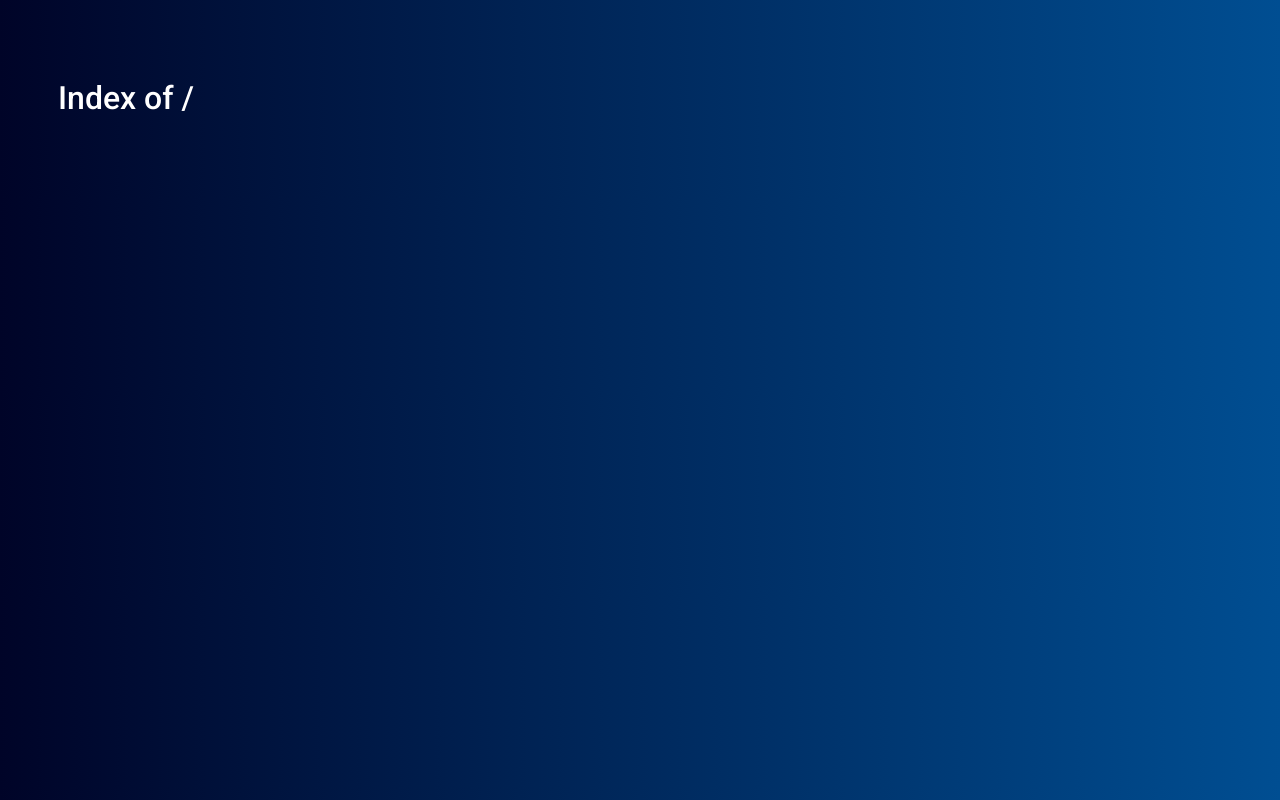
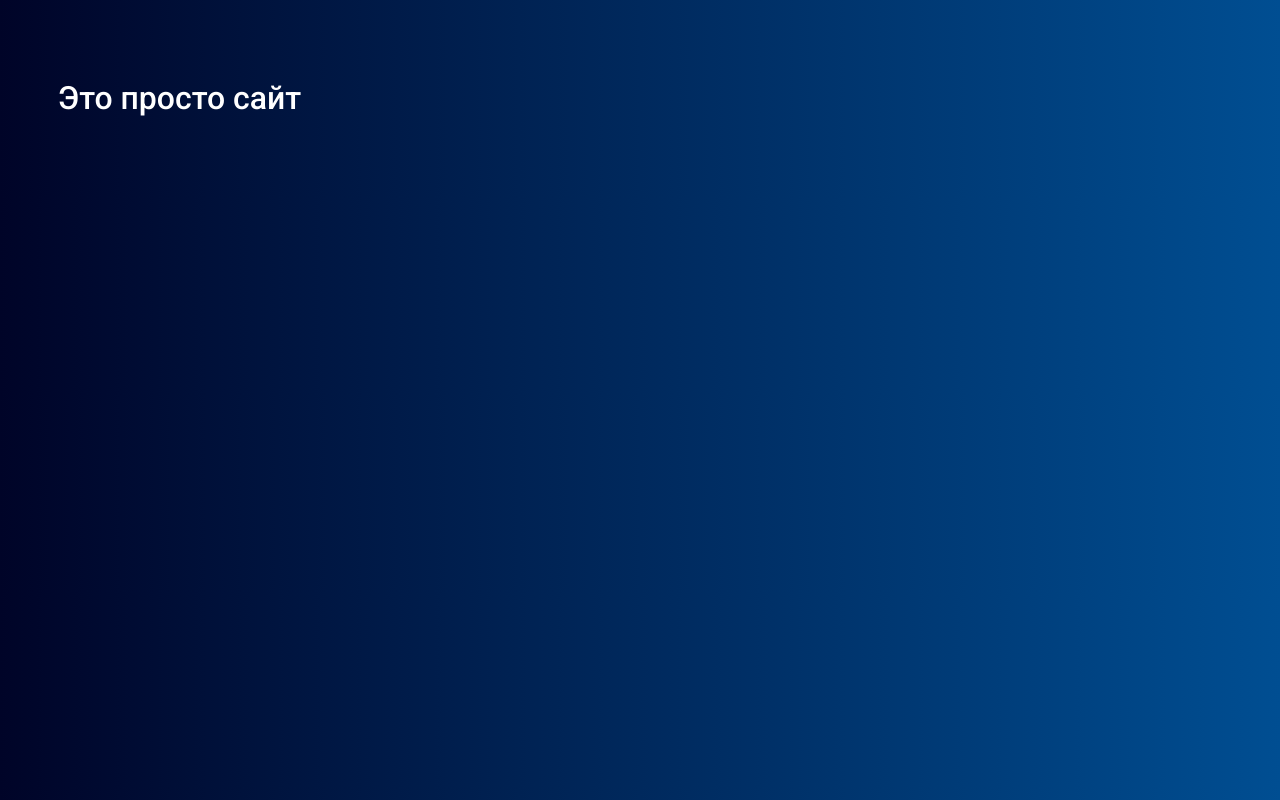
Before and after one commit to MilesGlitch/miles, a plain HTML site: page index.html in a window 1280 px wide. Drawn offline with Linux system fonts and the light colour scheme.

Commit message:
Update index.html

```diff
--- a/index.html
+++ b/index.html
@@ -9,6 +9,6 @@
 	<link href="https://fonts.googleapis.com/css2?family=Roboto:wght@500&display=swap" rel="stylesheet">
 </head>
 <body>
-<h1>Index of /</h1>
+<h1>Это просто сайт </h1>
 </body>
 </html>
```
